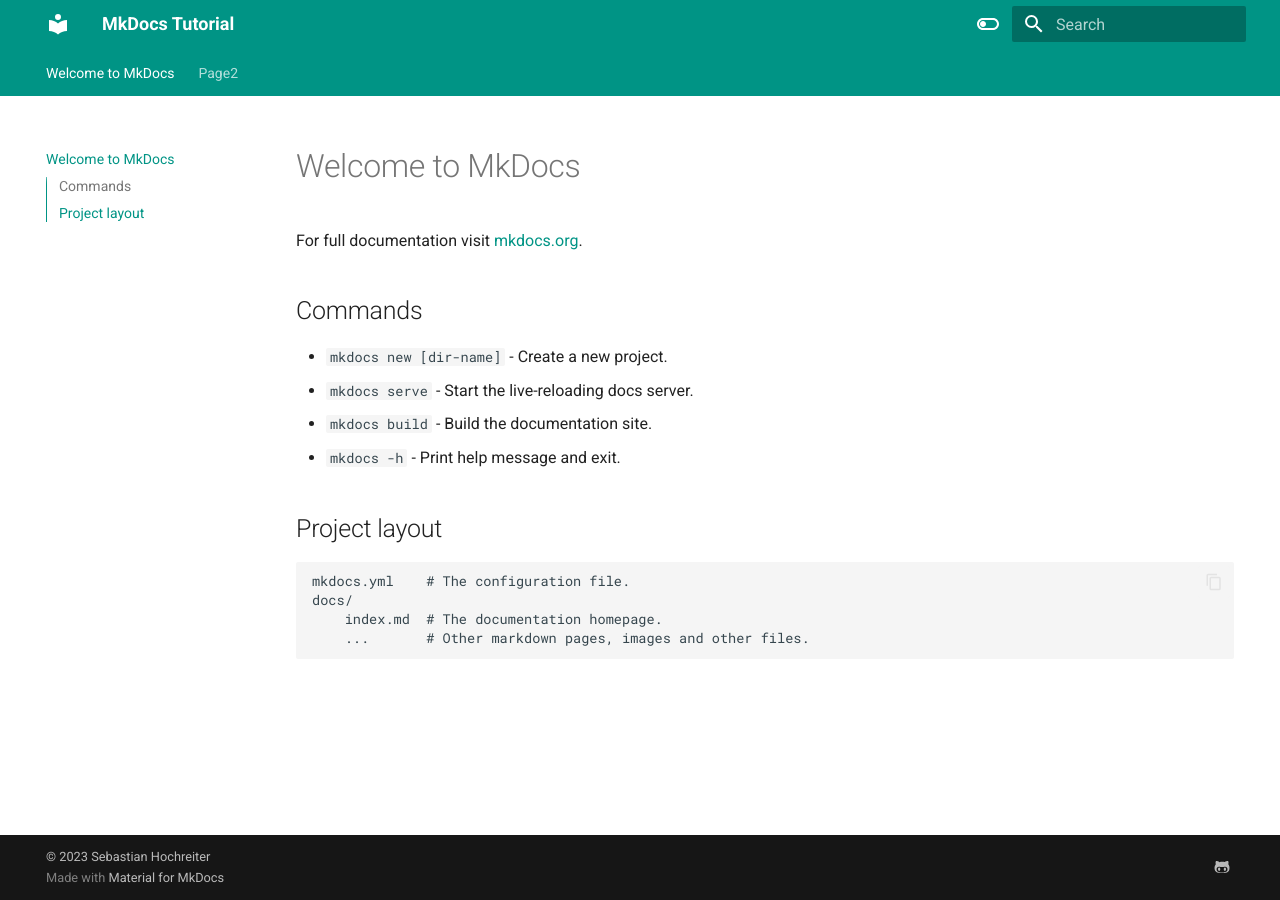
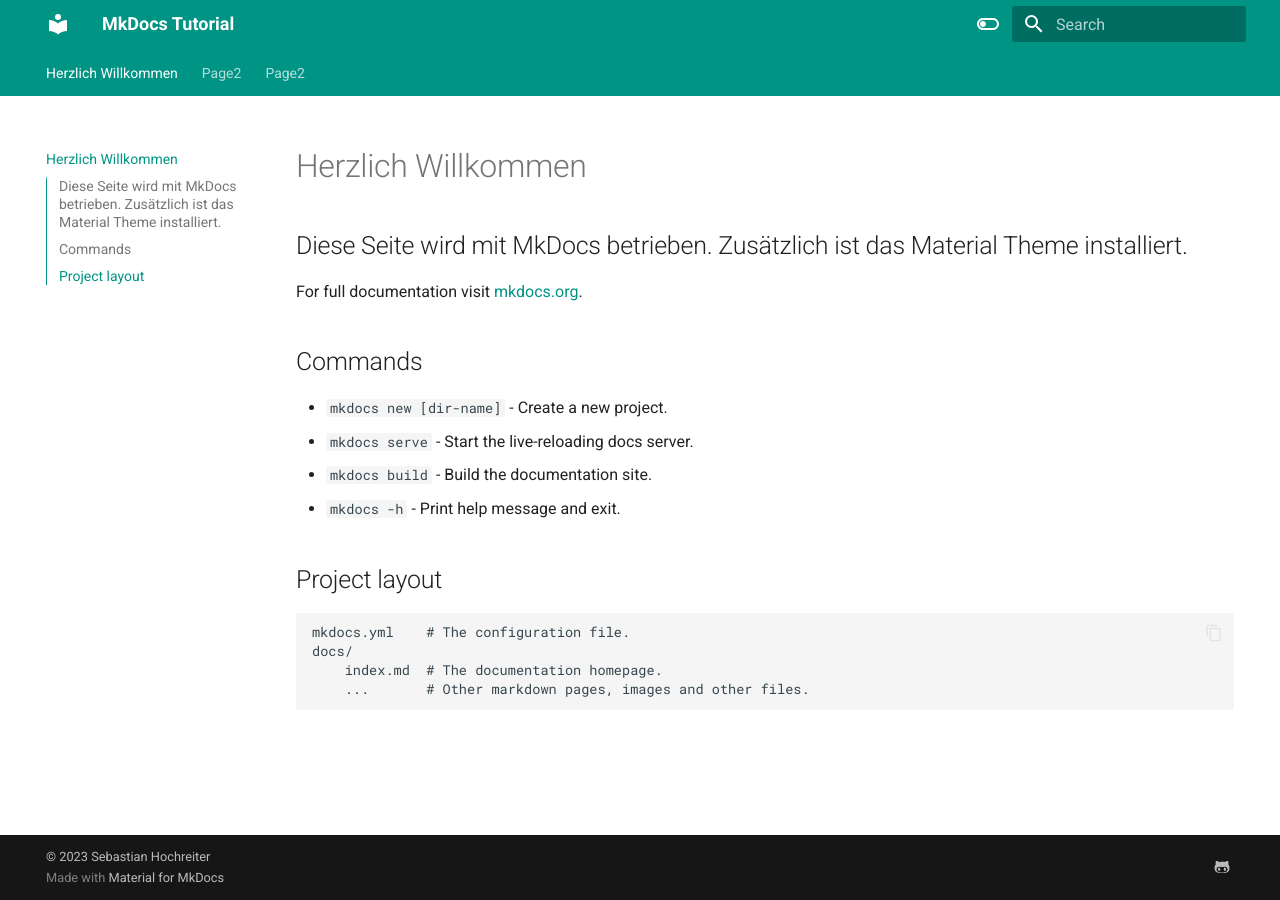
Before and after one commit to sebastianhochreiter/mkdocs, an MkDocs documentation site: the page built from docs/index.md, in a window 1280 px wide. Built offline with MkDocs 1.6.1 and Material for MkDocs 9.7.7, drawn with Linux system fonts in a browser that asks for light colours.

Commit message:
Update index.md and add page3.md

```diff
--- a/docs/index.md
+++ b/docs/index.md
@@ -1,4 +1,6 @@
-# Welcome to MkDocs
+# Herzlich Willkommen
+
+## Diese Seite wird mit MkDocs betrieben. Zusätzlich ist das Material Theme installiert.
 
 For full documentation visit [mkdocs.org](https://www.mkdocs.org).
 
```
Also changed, not shown: docs/page3.md (added, +7 -0 lines).
